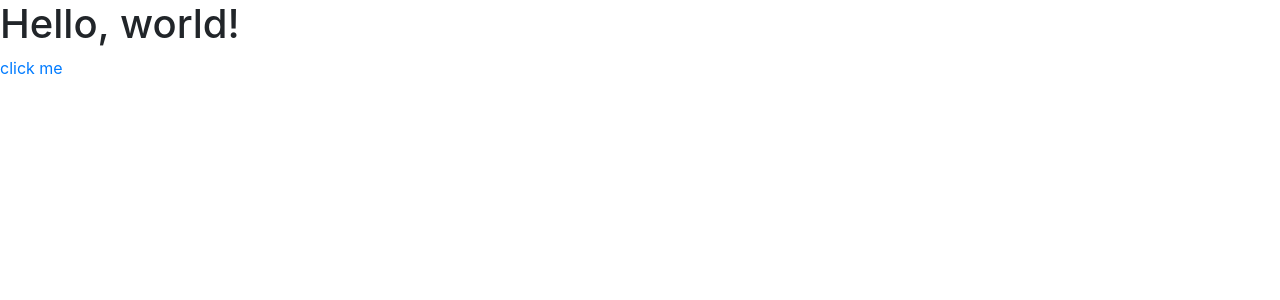
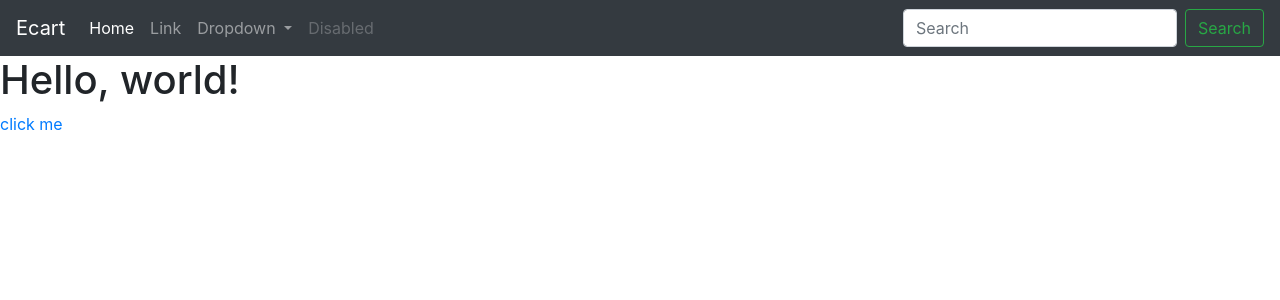
Before and after one commit to prshnt19/Ecart, a Django app: page /shop/ in a window 1280 px wide. Shown: the top 300 px of the page. Run offline with Django 3.2, Linux system fonts and the light colour scheme; some libraries are stand-ins or nearby versions.

Commit message:
homepage  added

```diff
--- a/shop/templates/shop/index.html
+++ b/shop/templates/shop/index.html
@@ -11,6 +11,41 @@
     <title>Hello, world!</title>
   </head>
   <body>
+    <nav class="navbar navbar-expand-lg navbar-dark bg-dark">
+      <a class="navbar-brand" href="#">Ecart</a>
+      <button class="navbar-toggler" type="button" data-toggle="collapse" data-target="#navbarSupportedContent" aria-controls="navbarSupportedContent" aria-expanded="false" aria-label="Toggle navigation">
+        <span class="navbar-toggler-icon"></span>
+      </button>
+
+      <div class="collapse navbar-collapse" id="navbarSupportedContent">
+        <ul class="navbar-nav mr-auto">
+          <li class="nav-item active">
+            <a class="nav-link" href="#">Home <span class="sr-only">(current)</span></a>
+          </li>
+          <li class="nav-item">
+            <a class="nav-link" href="#">Link</a>
+          </li>
+          <li class="nav-item dropdown">
+            <a class="nav-link dropdown-toggle" href="#" id="navbarDropdown" role="button" data-toggle="dropdown" aria-haspopup="true" aria-expanded="false">
+              Dropdown
+            </a>
+            <div class="dropdown-menu" aria-labelledby="navbarDropdown">
+              <a class="dropdown-item" href="#">Action</a>
+              <a class="dropdown-item" href="#">Another action</a>
+              <div class="dropdown-divider"></div>
+              <a class="dropdown-item" href="#">Something else here</a>
+            </div>
+          </li>
+          <li class="nav-item">
+            <a class="nav-link disabled" href="#" tabindex="-1" aria-disabled="true">Disabled</a>
+          </li>
+        </ul>
+        <form class="form-inline my-2 my-lg-0">
+          <input class="form-control mr-sm-2" type="search" placeholder="Search" aria-label="Search">
+          <button class="btn btn-outline-success my-2 my-sm-0" type="submit">Search</button>
+        </form>
+      </div>
+    </nav>
     <h1>Hello, world!</h1>
     {% load static %}
     <a href="{%static 'shop/static.txt' %}">click me</a>
```
